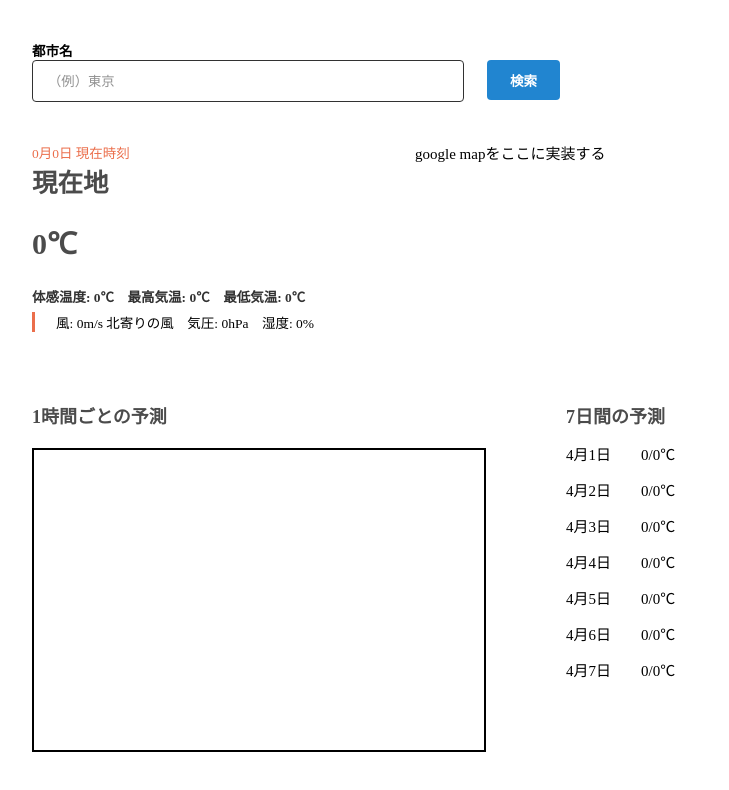
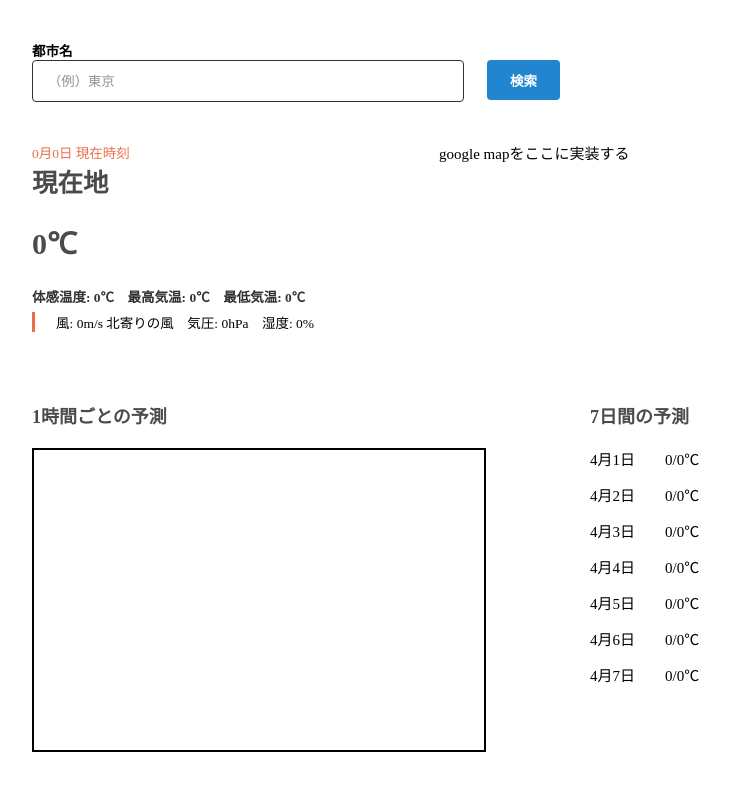
Before and after one commit to Yuta-Tsutsumi/weather-app, a React (Create React App) app: page / in a window 1280 px wide. Shown: the top 790 px of the page, without its empty margins (208-937 px from the left). Built offline with nearby package versions, Linux system fonts and the light colour scheme.

Commit message:
マージンの追加

```diff
--- a/src/components/molecules/GoogleMap/GoogleMap.module.scss
+++ b/src/components/molecules/GoogleMap/GoogleMap.module.scss
@@ -1,3 +1,3 @@
 .root {
-  margin-left: 10%;
+  margin-left: 13%;
 }
--- a/src/components/molecules/HourlyForecastGraph/HourlyForecastGraph.module.scss
+++ b/src/components/molecules/HourlyForecastGraph/HourlyForecastGraph.module.scss
@@ -9,4 +9,5 @@
   width: 450px;
   height: 300px;
   border: 2px solid #000;
+  margin-top: 20px;
 }
--- a/src/components/molecules/WeeklyForecast/WeeklyForecast.module.scss
+++ b/src/components/molecules/WeeklyForecast/WeeklyForecast.module.scss
@@ -1,9 +1,12 @@
 .root {
-  margin-left: 10%;
+  margin-left: 13%;
   .title {
     font-size: 1.2em;
     opacity: 0.7;
     font-weight: bold;
     margin-top: 30px;
   }
+  .date {
+    margin-top: 20px;
+  }
 }
```
